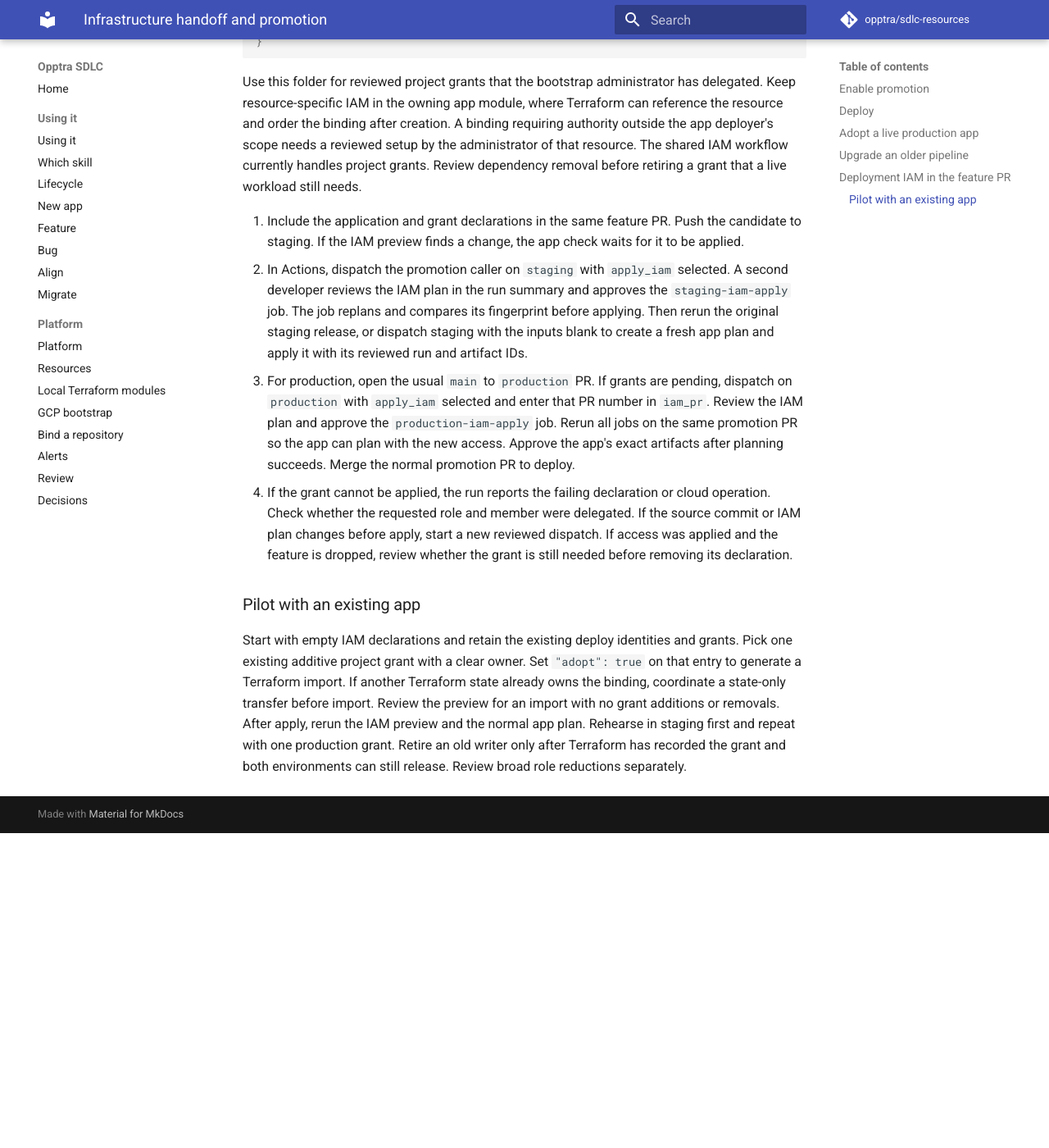
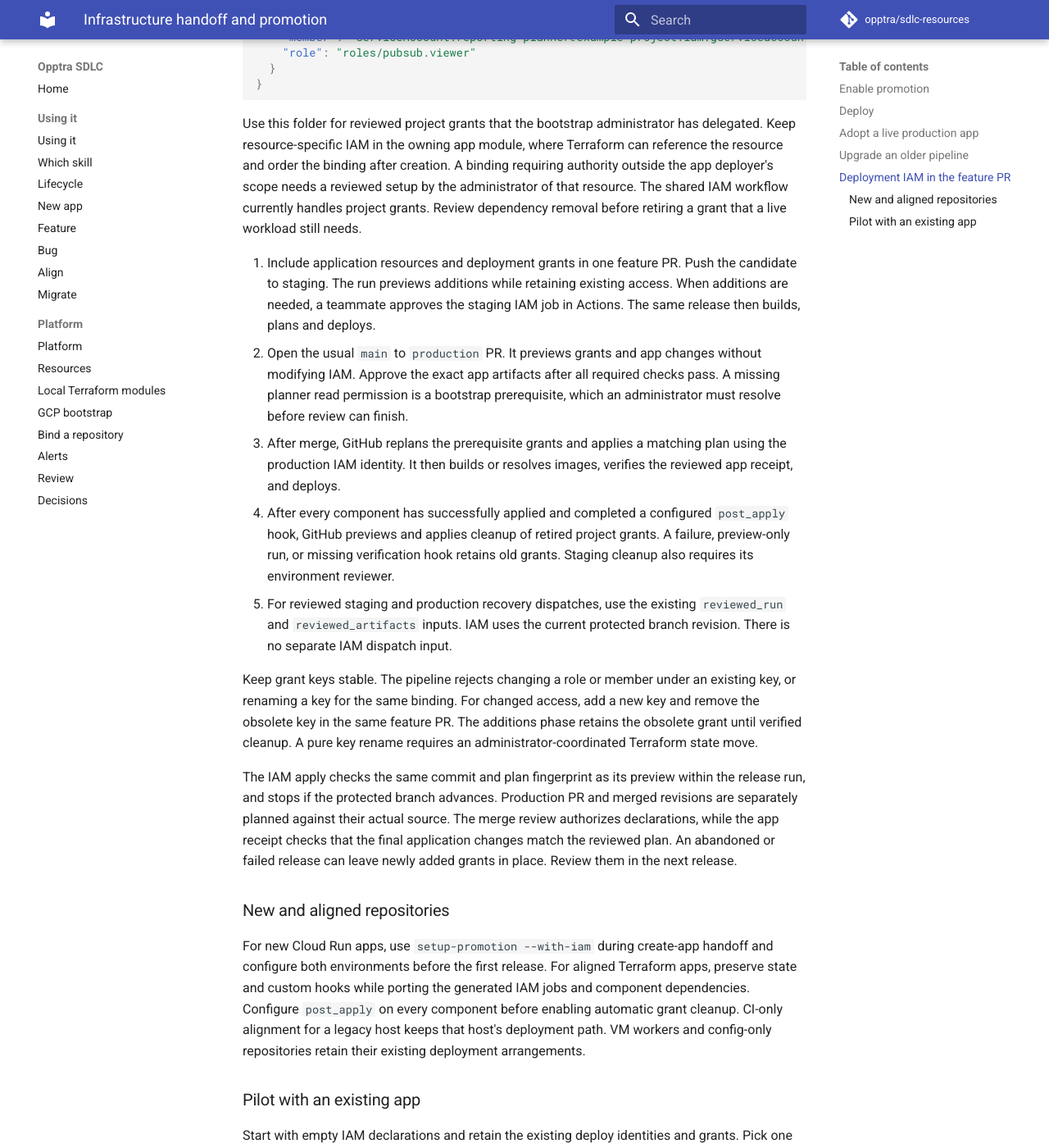
Before and after one commit to opptra/sdlc-resources, an MkDocs documentation site: the page built from docs/infra-handoff.md, in a window 1280 px wide and 1400 px high, scrolled down 5693 px. Shown: the whole window at 82% size. Built offline with MkDocs 1.6.1 and Material for MkDocs 9.7.7, drawn with Linux system fonts in a browser that asks for light colours; comment, search, counter and statistics services are not loaded; before the commit the page ends 6709 px from its top, so only the background shows below that; some of the changed text lies outside the part shown.

Commit message:
Order IAM additions and verified cleanup within releases

```diff
--- a/docs/infra-handoff.md
+++ b/docs/infra-handoff.md
@@ -90,15 +90,17 @@ When upgrading a caller to exact artifact selection, add a string `reviewed_arti
 An application PR can change app code, resources, and deployment IAM together.
 Use `odlc setup-promotion service.yaml . --workflow-ref <published-sha> --with-iam`
 when generating a new promotion caller. For an existing promotion caller,
-generate an example in a separate copy, then port its IAM dispatch inputs,
-`iam-plan`, `iam-apply`, `iam-ready`, and component dependencies to the
-checked-in caller. Preserve the app's existing state settings, component paths,
+generate an example in a separate copy, then port its
+`iam-plan`, `iam-apply`, `iam-ready`, cleanup jobs, and component dependencies to the
+checked-in caller. Remove the obsolete `apply_iam` and `iam_pr` inputs if
+upgrading a caller from the draft IAM flow. Preserve the app's existing state settings, component paths,
 and hooks. Install the updated bind scripts and their shared helper from the
 same SDLC revision, or run them from that revision's SDLC checkout. Configure the
 [protected environments and state](bind.md#bind-the-deployment-iam-identities)
-before enabling the gate. Require the `iam-ready` check on production so a pending
-or failed preview blocks merge. First promote the caller with empty declarations so
-the protected production branch can dispatch it.
+before enabling the flow. First land the caller with empty declarations.
+Protect production merges with peer review and the app plan checks. Production
+IAM uses that merge approval. Staging IAM uses a teammate approval on the
+`staging-iam-apply` environment within the staging release run.
 
 The caller reads `infra/iam/staging.json` and `infra/iam/production.json`.
 Each entry is an additive project grant. Keep its key stable. For example:
@@ -120,26 +122,47 @@ reviewed setup by the administrator of that resource. The shared IAM workflow
 currently handles project grants. Review dependency removal before retiring a
 grant that a live workload still needs.
 
-1. Include the application and grant declarations in the same feature PR.
-   Push the candidate to staging. If the IAM preview finds a change, the app
-   check waits for it to be applied.
-2. In Actions, dispatch the promotion caller on `staging` with `apply_iam`
-   selected. A second developer reviews the IAM plan in the run summary and
-   approves the `staging-iam-apply` job. The job replans and compares its
-   fingerprint before applying. Then rerun the original staging release,
-   or dispatch staging with the inputs blank to create a fresh app plan and
-   apply it with its reviewed run and artifact IDs.
-3. For production, open the usual `main` to `production` PR. If grants are
-   pending, dispatch on `production` with `apply_iam` selected and enter that
-   PR number in `iam_pr`. Review the IAM plan and approve the
-   `production-iam-apply` job. Rerun all jobs on the same promotion PR so the
-   app can plan with the new access. Approve the app's exact artifacts after
-   planning succeeds. Merge the normal promotion PR to deploy.
-4. If the grant cannot be applied, the run reports the failing declaration or
-   cloud operation. Check whether the requested role and member were delegated.
-   If the source commit or IAM plan changes before apply, start a new reviewed
-   dispatch. If access was applied and the feature is dropped, review whether
-   the grant is still needed before removing its declaration.
+1. Include application resources and deployment grants in one feature PR.
+   Push the candidate to staging. The run previews additions while retaining
+   existing access. When additions are needed, a teammate approves the staging
+   IAM job in Actions. The same release then builds, plans and deploys.
+2. Open the usual `main` to `production` PR. It previews grants and app
+   changes without modifying IAM. Approve the exact app artifacts after all
+   required checks pass. A missing planner read permission is a bootstrap
+   prerequisite, which an administrator must resolve before review can finish.
+3. After merge, GitHub replans the prerequisite grants and applies a matching
+   plan using the production IAM identity. It then builds or resolves images,
+   verifies the reviewed app receipt, and deploys.
+4. After every component has successfully applied and completed a configured
+   `post_apply` hook, GitHub previews and applies cleanup of retired project
+   grants. A failure, preview-only run, or missing verification hook retains
+   old grants. Staging cleanup also requires its environment reviewer.
+5. For reviewed staging and production recovery dispatches, use the existing
+   `reviewed_run` and `reviewed_artifacts` inputs. IAM uses the current
+   protected branch revision. There is no separate IAM dispatch input.
+
+Keep grant keys stable. The pipeline rejects changing a role or member under
+an existing key, or renaming a key for the same binding. For changed access,
+add a new key and remove the obsolete key in the same feature PR. The additions
+phase retains the obsolete grant until verified cleanup. A pure key rename
+requires an administrator-coordinated Terraform state move.
+
+The IAM apply checks the same commit and plan fingerprint as its preview
+within the release run, and stops if the protected branch advances. Production
+PR and merged revisions are separately planned against their actual source.
+The merge review authorizes declarations, while the app receipt checks that
+the final application changes match the reviewed plan. An abandoned or failed
+release can leave newly added grants in place. Review them in the next release.
+
+### New and aligned repositories
+
+For new Cloud Run apps, use `setup-promotion --with-iam` during create-app
+handoff and configure both environments before the first release. For aligned
+Terraform apps, preserve state and custom hooks while porting the generated
+IAM jobs and component dependencies. Configure `post_apply` on every component
+before enabling automatic grant cleanup. CI-only alignment for a legacy host
+keeps that host's deployment path. VM workers and config-only repositories
+retain their existing deployment arrangements.
 
 ### Pilot with an existing app
 
```
Also changed, not shown: docs/bind.md (+3 -2 lines), rules/source/terraform.md (+3 -2 lines), .github/workflows/README.md, 5 other files.
